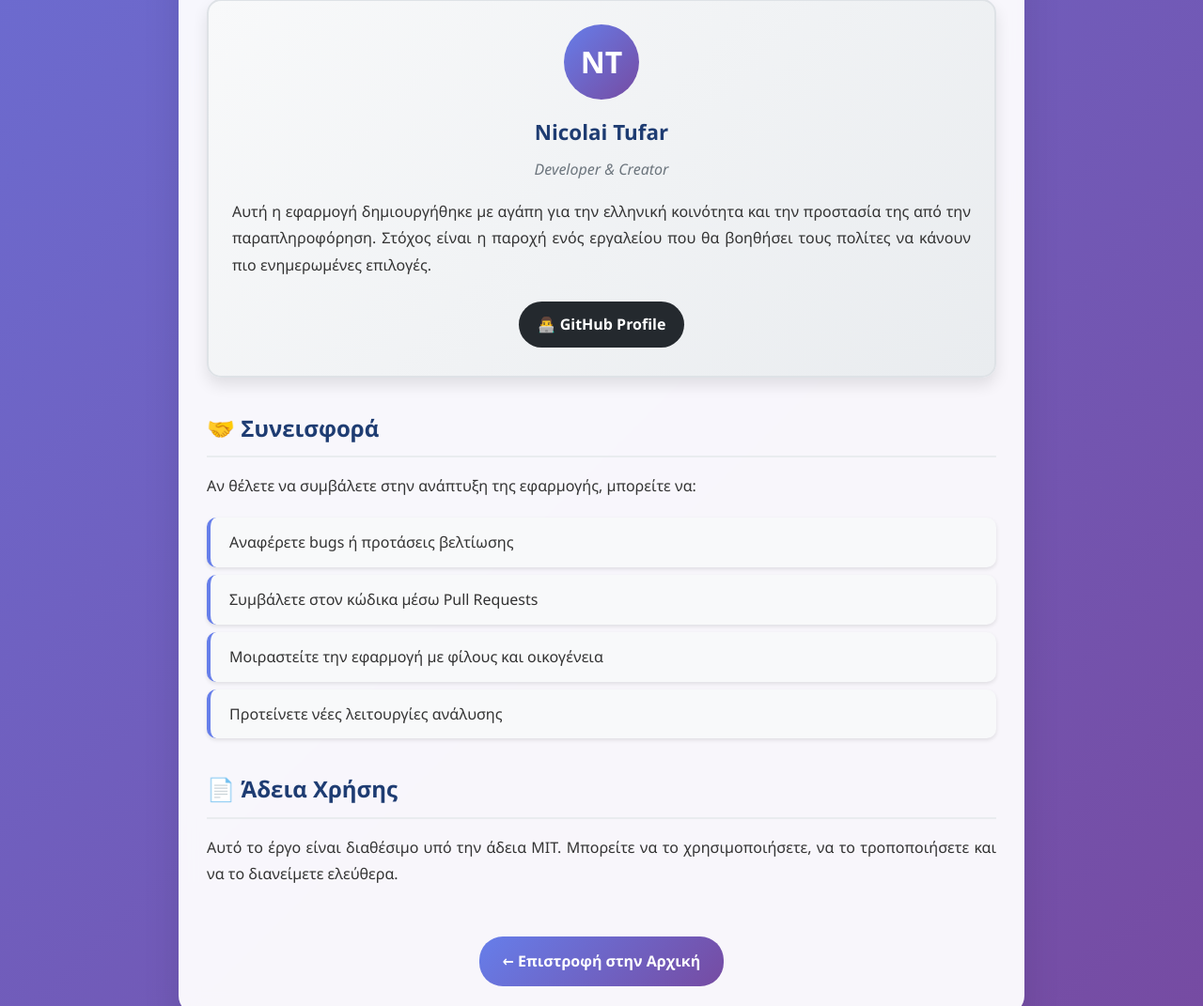
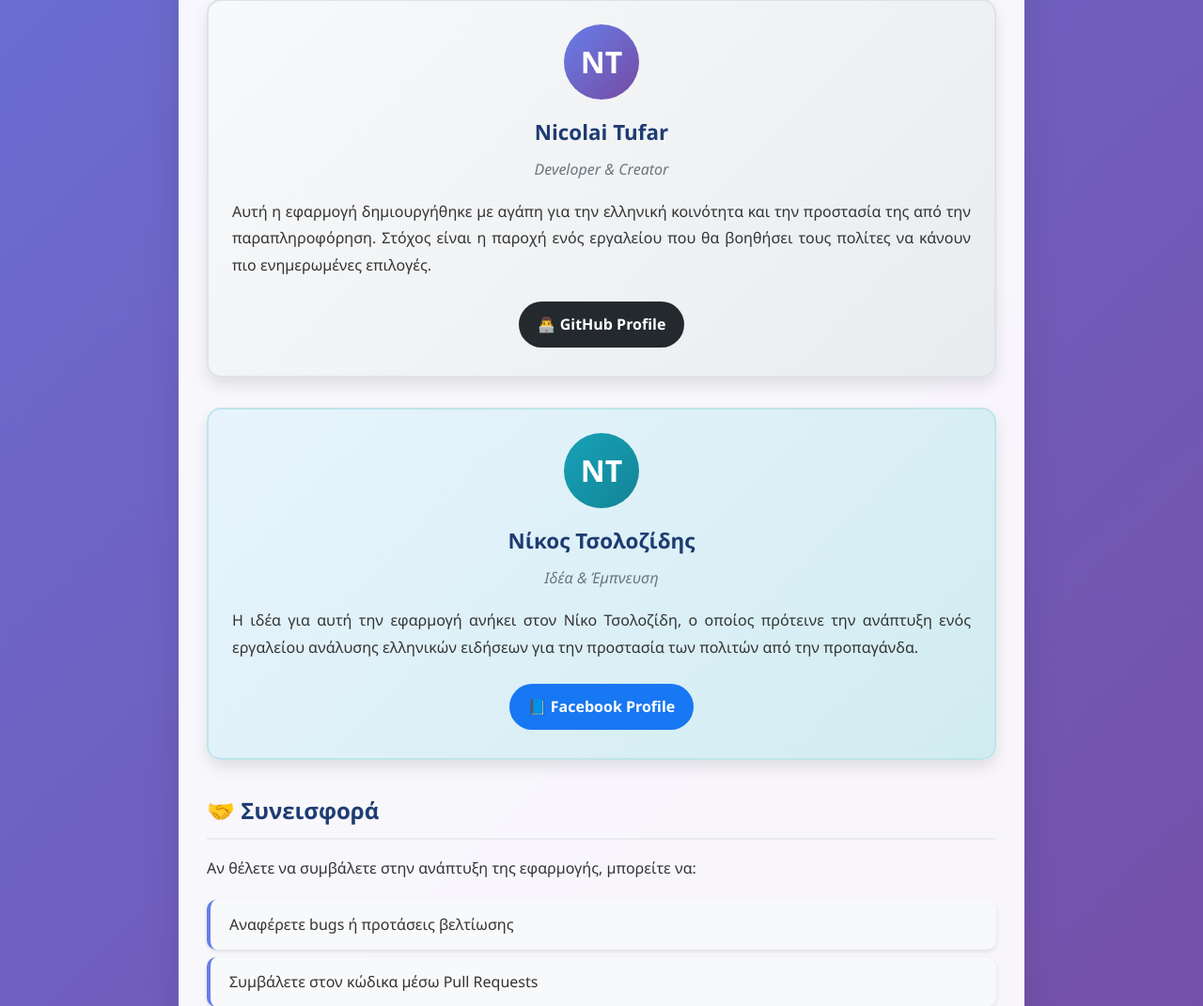
Before and after one commit to ntufar/greek-news-analyzer, a Flask app: page /about in a window 1280 px wide. Shown: the part 1463-2534 px from the top of the page at 94% size. Run offline with Flask 3, Linux system fonts and the light colour scheme.

Commit message:
Add credit to Nikos Tsolozidis as idea originator
- Add second author card for Nikos Tsolozidis
- Credit him as the originator of the idea
- Include link to his Facebook profile
- Use different styling to distinguish from developer
- Update both local template and Vercel API
- Proper attribution for the concept and inspiration

```diff
--- a/templates/about.html
+++ b/templates/about.html
@@ -262,6 +262,16 @@
                 </a>
             </div>
 
+            <div class="author-card" style="background: linear-gradient(135deg, #e8f4fd 0%, #d1ecf1 100%); border-color: #bee5eb;">
+                <div class="author-avatar" style="background: linear-gradient(135deg, #17a2b8 0%, #138496 100%);">NT</div>
+                <div class="author-name">Νίκος Τσολοζίδης</div>
+                <div class="author-title">Ιδέα & Έμπνευση</div>
+                <p>Η ιδέα για αυτή την εφαρμογή ανήκει στον Νίκο Τσολοζίδη, ο οποίος πρότεινε την ανάπτυξη ενός εργαλείου ανάλυσης ελληνικών ειδήσεων για την προστασία των πολιτών από την προπαγάνδα.</p>
+                <a href="https://www.facebook.com/tsolozidis.nick" target="_blank" class="github-link" style="background: #1877f2;">
+                    📘 Facebook Profile
+                </a>
+            </div>
+
             <h2>🤝 Συνεισφορά</h2>
             <p>Αν θέλετε να συμβάλετε στην ανάπτυξη της εφαρμογής, μπορείτε να:</p>
             <ul class="feature-list">
```
Also changed, not shown: api/index.py (+10 -0 lines).
